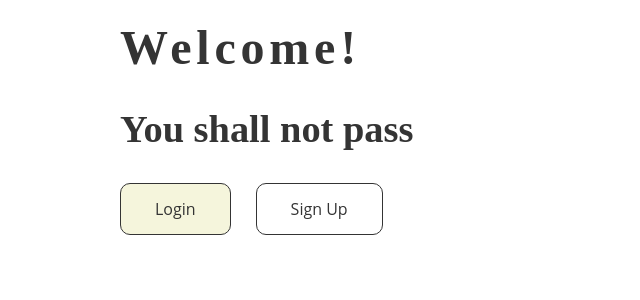
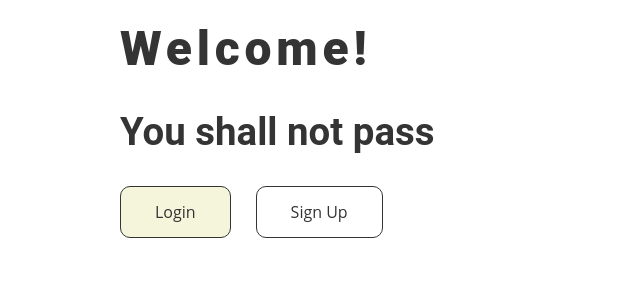
Before and after one commit to Jjutho/WebPythonDjangoProject, a Django app: page / in a window 1280 px wide. Shown: the top 300 px of the page, without its empty margins (0-640 px from the left). Run offline with Django 4.2, Linux system fonts and the light colour scheme.

Commit message:
versuch 3

```diff
--- a/static/css/global_styles.css
+++ b/static/css/global_styles.css
@@ -8,7 +8,7 @@ body {
 h1,
 h2,
 h3 {
-    font-family: "Montserrat Subrayada";
+    font-family: "Roboto";
     margin-top:0px;
 }
 
```
Also changed, not shown: 1 other file.
